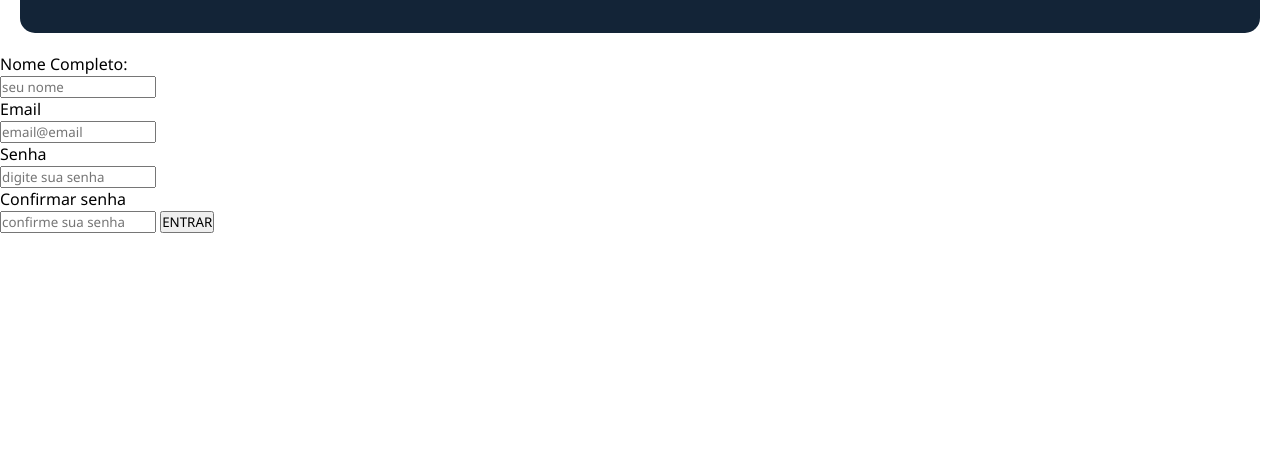
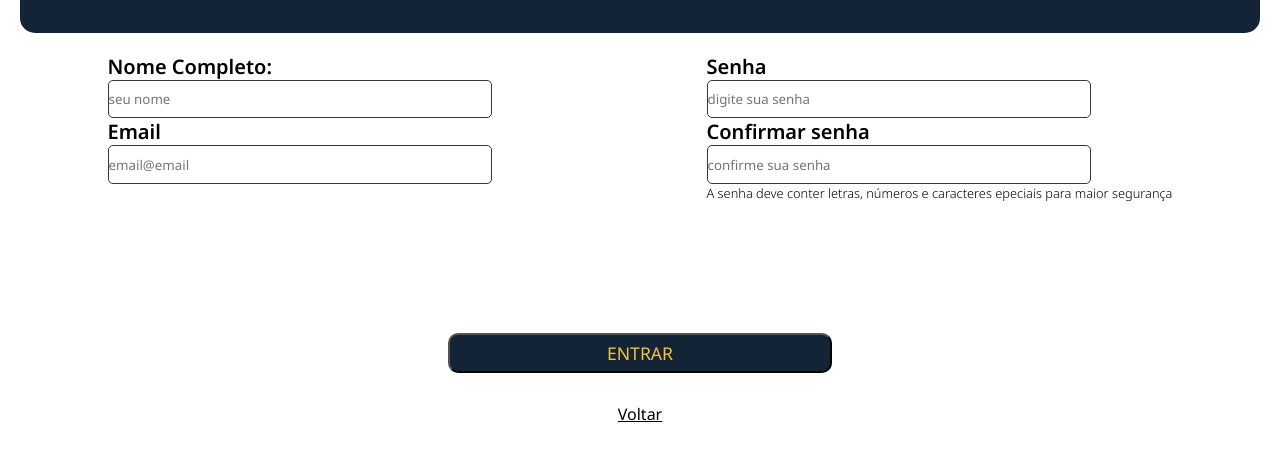
Before and after one commit to Luberlato/Projeto-Aurum-Lab, a plain HTML site: page cadastro.html in a window 1280 px wide. Shown: the part 147-608 px from the top of the page. Drawn offline with Linux system fonts and the light colour scheme.

Commit message:
Página de cadastro finalizad

```diff
--- a/cadastro.html
+++ b/cadastro.html
@@ -6,7 +6,7 @@
     <meta name="viewport" content="width=device-width, initial-scale=1.0">
     <link rel="stylesheet" href="styles/global.css">
     <link rel="stylesheet" href="styles/cadastro.css">
-    <title>Document</title>
+    <title>Cadastre-se</title>
 </head>
 
 <body>
@@ -24,20 +24,29 @@
         </div>
     </header>
     <main class="formulario">
-        <p>Nome Completo: </p>
-        <input type="text" placeholder="seu nome" required>
-        <p>Email</p>
-        <input type="email" placeholder="email@email">
-        <p>Senha</p>
-        <input type="password" placeholder="digite sua senha">
-        <p>Confirmar senha</p>
-        <input type="password" placeholder="confirme sua senha">
+        <div class="direito">
+            <p>Nome Completo: </p>
+            <input type="text" placeholder="seu nome" required>
+            <p>Email</p>
+
+            <input type="email" placeholder="email@email" required>
+        </div>
+        <div class="esquerdo">
+            <p>Senha</p>
+            <input type="password" placeholder="digite sua senha" required>
+            <p>Confirmar senha</p>
+            <input type="password" placeholder="confirme sua senha" required>
+            <p class="texto-aviso">A senha deve conter letras, números e caracteres epeciais para maior segurança</p>
+        </div>
+    </main>
+    <footer class="botoes">
         <button type="submit" class="botao-entrar">
             ENTRAR
         </button>
-        <a href="login.html" class="voltar"></a>
+        <a href="login.html" class="voltar">Voltar</a>
+    </footer>
 
-    </main>
+
 </body>
 
 </html>
--- a/styles/cadastro.css
+++ b/styles/cadastro.css
@@ -1,5 +1,12 @@
 body{
     background-color: var(--branco);
+
+}
+input{
+    border-radius: 5px;
+    width: 30vw;
+    height: 3vw;
+    border: 1px solid var(--borda);
 
 }
 .cabecalho{
@@ -15,3 +22,39 @@ body{
 .texto{
     color: var(--branco);
 }
+.formulario{
+    height: 35vh;
+    display: flex;
+    justify-content: space-around;
+    width: 100vw;
+    font-weight: 600;
+
+}
+.direito{
+    font-size: 20px;
+    border-radius: 40px;
+}
+.esquerdo{
+    font-size: 20px;
+}
+.texto-aviso{
+    font-weight: 300;
+    font-size: 0.8rem;
+}
+.botoes{
+    align-items: center;
+    display: flex;
+    flex-direction: column;
+    gap: 30px;
+}
+.botao-entrar{
+    background-color: var(--fundo);
+    color: var(--amarelo);
+    width: 30vw;
+    height: 5vh;
+    border-radius: 10px;
+    font-size: 1.1rem;
+}
+.voltar{
+    color: black;
+}
```
Also changed, not shown: login.html (+2 -1 lines), styles/login.css (+29 -0 lines).
